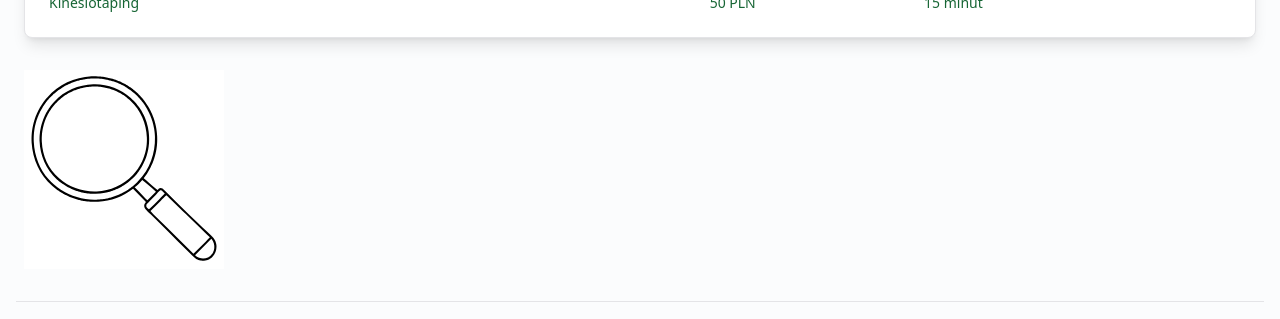
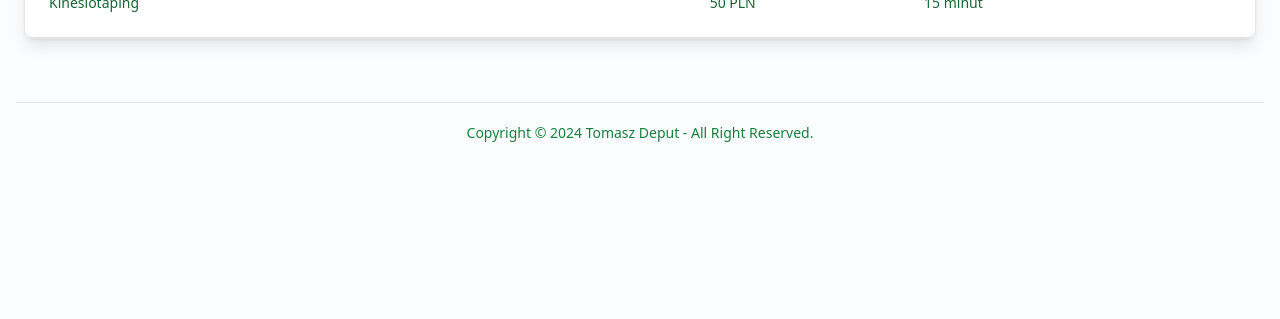
Before and after one commit to PiotrGolon/fizjo-wizyta, a Next.js app: page /cennik in a window 1280 px wide. Shown: the part 489-808 px from the top of the page. Built offline with nearby package versions, Linux system fonts and the light colour scheme; no server answers.

Commit message:
peel removed

```diff
--- a/app/(pages)/cennik/page.tsx
+++ b/app/(pages)/cennik/page.tsx
@@ -1,17 +1,9 @@
 import PriceTable from "@/components/price-tabel";
-import Image from "next/image";
 
 const PriceListPage = () => {
   return (
     <div className="max-w-screen-2xl mx-auto ">
       <PriceTable />
-      <Image
-        src="/magnify-glass.svg"
-        alt="cake"
-        width={200}
-        height={200}
-        className="flex justify-center items-center"
-      />
     </div>
   );
 };
```
